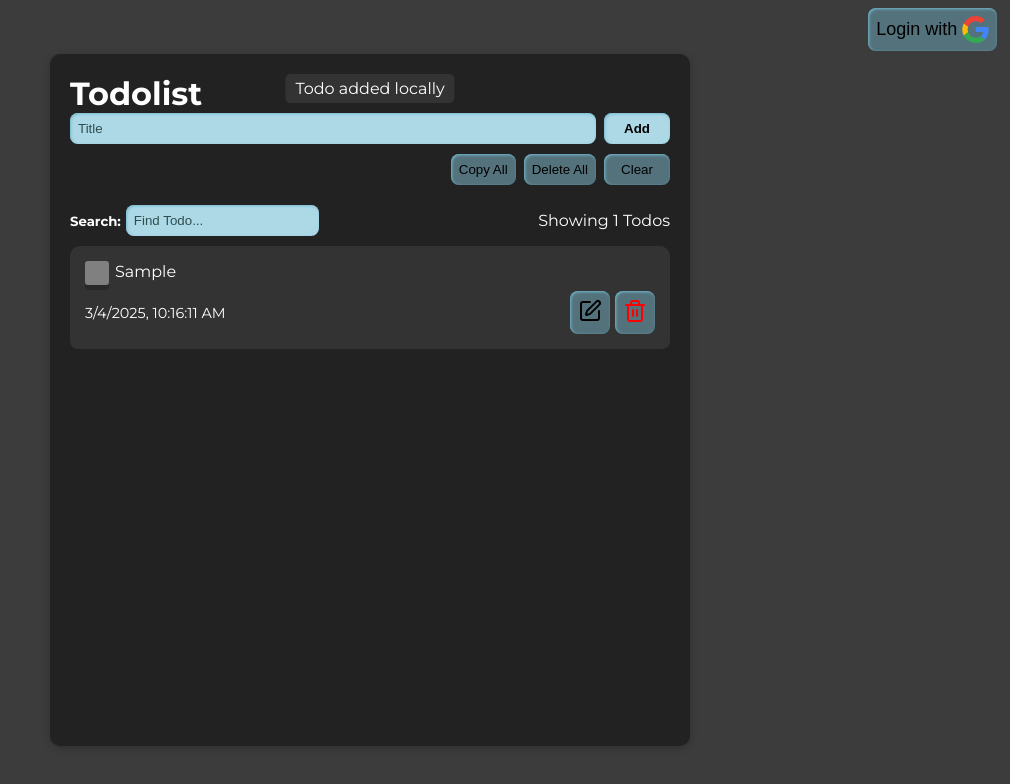
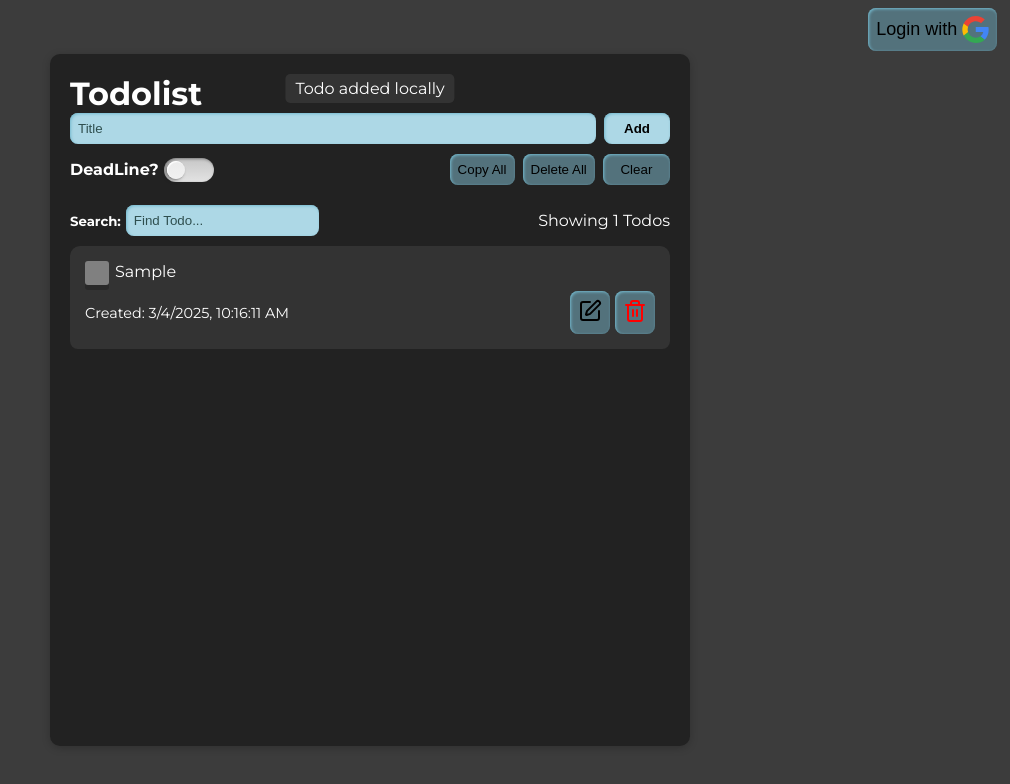
Before and after one commit to Gautam7352/algoTodoList, a React (Vite) app in the folder crud-frontend/: page / in a window 1280 px wide. Both pictures are taken after typing "Sample" into the empty fields and a click on the input "Add". Shown: the top 784 px of the page, without its empty margins (270-1280 px from the left). Built offline with nearby package versions, Linux system fonts and the light colour scheme; no server answers.

Commit message:
added deadline

```diff
--- a/crud-frontend/src/components/Todos.jsx
+++ b/crud-frontend/src/components/Todos.jsx
@@ -11,6 +11,10 @@ const Todos = () => {
     loading,
     input,
     setInput,
+    deadlineToggle,
+    setdeadlineToggle,
+    deadline,
+    setdeadline,
     msg,
     updateId,
     setUpdateId,
@@ -20,7 +24,8 @@ const Todos = () => {
     deleteTodo,
     deleteAllTodos,
     toggleCompletion,
-    copyAllTodos
+    copyAllTodos,
+    resetForm
   } = useTodos();
 
   return (
@@ -50,13 +55,28 @@ const Todos = () => {
         type="submit" value={updateId ? "Update" : "Add"} />
           </div>
         <div className="moreOptions">
+            <div className="deadline">
+              <label id="deadlineLabel" htmlFor="deadlineToggle">
+                DeadLine?
+                <input type="checkbox" checked={deadlineToggle}
+                  onChange={() => setdeadlineToggle(prev => !prev)}
+                  name="deadline" id="deadlineToggle" />
+              </label>
+              {deadlineToggle && (
+                <input type="datetime-local" value={deadline}
+                  onChange={e => setdeadline(e.target.value)}
+                  name="deadline" id="deadline" />
+              )}
+            </div>
+          <div className="otherOptions">
             <button id="copyAll" type="button" onClick={copyAllTodos} title="Copy whole todolist with formatting.">Copy All</button>
             <button id="deleteAll" type="button" onClick={deleteAllTodos}>
               Delete All
             </button>
-          <button id="clearBtn" type="button" onClick={() => { setInput(""); setUpdateId(null); }}>
+            <button id="clearBtn" type="button" onClick={() => resetForm()}>
               {updateId ? "Cancel" : "Clear"}
             </button>
+          </div>
         </div>
       </form>
       <div className="search-container">
@@ -96,9 +116,16 @@ const Todos = () => {
                 <div className="todo-title">{todo.title}</div>
               </div>
               <div className="todo-footer">
+                <div className="todoDates">
+                  {todo.deadline&&
+                    <div className="todoDeadline">
+                      Deadline: {new Date(todo.deadline).toLocaleString()}
+                    </div>
+                  }
                   <span className="todoDate">
-                  {new Date(todo.time).toLocaleString()}
+                    Created: {new Date(todo.time).toLocaleString()}
                   </span>
+                </div>
                 <div className="todo-options">
                   <button onClick={() => editTodo(todo._id)}>
                     <SquarePen color="black" />
--- a/crud-frontend/src/index.css
+++ b/crud-frontend/src/index.css
@@ -107,13 +107,24 @@ form {
   width: 11%;
   font-weight: bold;
 }
+.deadline{
+  display: flex;
+  align-items: center;
+  gap: 5px;
+}
 .moreOptions{
   display: flex;
+  justify-content: space-between;
+  gap: 0.5em
+}
+.otherOptions{
+  display: flex;
   justify-content: end;
-  gap: 0.5em;
+  width: 40%;
+  gap: 0.5em
 }
 #clearBtn{
-  width: 11%;
+  width: 28%;
 }
 input, button {
    padding:  8px;
@@ -338,3 +349,70 @@ button {
 
   }
 }
+
+
+
+/* deadline toggle css from codepen */
+#deadlineToggle {
+  width: 50px; /* Smaller width */
+  height: 24px; /* Smaller height */
+  border-radius: 12px;
+  position: relative;
+  appearance: none;
+  -webkit-appearance: none;
+  background: linear-gradient(#c6c6c6, #e3e3e3);
+  box-shadow: inset 1px 1px 3px rgba(0, 0, 0, 0.4);
+  cursor: pointer;
+  transition: background 0.3s ease-in-out;
+}
+
+#deadlineToggle:checked {
+  background: linear-gradient(#bfe09c, #c8eca0);
+  box-shadow: inset 1px 1px 3px rgba(0, 0, 0, 0.4);
+}
+
+#deadlineToggle::before {
+  content: "";
+  position: absolute;
+  width: 18px;
+  height: 18px;
+  top: 3px;
+  left: 3px;
+  border-radius: 50%;
+  background: linear-gradient(#ebebeb, #f1f1f1);
+  box-shadow: -2px 2px 4px rgba(0, 0, 0, 0.2),
+              -1px 1px 2px rgba(0, 0, 0, 0.3),
+              inset 1px 1px 1px #ffffff;
+  transition: left 0.3s ease-in-out;
+}
+
+#deadlineToggle:checked::before {
+  left: 28px;
+  background: #f1f1f1;
+}
+
+.deadline {
+  display: flex;
+  align-items: center;
+  gap: 8px;
+}
+
+.deadline label {
+  display: flex;
+  align-items: center;
+  gap: 5px;
+  font-weight: bold;
+  cursor: pointer;
+}
+
+.moreOptions {
+  display: flex;
+  justify-content: space-between;
+  gap: 0.5em;
+}
+
+#deadline {
+  padding: 5px;
+  font-size: 14px;
+
+}
--- a/crud-frontend/src/utils/useTodos.js
+++ b/crud-frontend/src/utils/useTodos.js
@@ -9,9 +9,17 @@ const useTodos = () => {
   const [search, setSearch] = useState("");
   const [loading, setLoading] = useState(false);
   const [input, setInput] = useState("");
+  const [deadlineToggle, setdeadlineToggle] = useState(false)
+  const [deadline, setdeadline] = useState(null)
   const [msg, setMsg] = useState("");
   const [updateId, setUpdateId] = useState(null);
 
+  const resetForm =()=>{
+    setInput("");
+    setdeadline(null)
+    setdeadlineToggle(false)
+    setUpdateId(null)
+  }
   // Fetch todos when component mounts
   useEffect(() => {
     getTodos();
@@ -54,7 +62,7 @@ const useTodos = () => {
         .get("/todos")
         .then((res) => settodolist(res.data.todos))
         .catch(() => setMsg("Error fetching Todos"))
-        .finally(() => setLoading(false));
+        .finally(() =>{ setLoading(false);console.log(todolist)});
     } else {
       const localTodos = JSON.parse(localStorage.getItem("todos")) || [];
       settodolist(localTodos);
@@ -73,8 +81,12 @@ const useTodos = () => {
     e.preventDefault();
     setLoading(true);
     if (isUserLoggedIn()) {
+      const newTodo = {
+        title:input,
+        deadline
+      }
       api
-        .post("/create-todo", { title: input })
+        .post("/create-todo", newTodo)
         .then((res) => {
           setMsg(res.data.message);
           getTodos();
@@ -82,7 +94,7 @@ const useTodos = () => {
         .catch(() => setMsg("Failed to add todo"))
         .finally(() => {
           setLoading(false);
-          setInput("");
+          resetForm()
         });
     } else {
       const newTodo = {
@@ -90,20 +102,41 @@ const useTodos = () => {
         title: input,
         completed: false,
         time: new Date(),
+        deadline
       };
       const updatedTodos = [...todolist, newTodo];
       saveLocalTodos(updatedTodos);
       setMsg("Todo added locally");
       setLoading(false);
-      setInput("");
+      resetForm()
     }
   };
+  const formatDateTimeLocal = (isoString) => {
+    if (!isoString) return "";
 
+    const date = new Date(isoString); // Convert ISO string to Date object
+    const localISOString = new Date(date.getTime() - date.getTimezoneOffset() * 60000)
+      .toISOString()
+      .slice(0, 16); // Format correctly for <input type="datetime-local">
+
+    return localISOString;
+  };
+
+  // When setting the state initially
   // Set todo for editing
   const editTodo = (id) => {
     setUpdateId(id);
     const todoNow = todolist.find((item) => item._id === id);
-    if (todoNow) setInput(todoNow.title);
+    if (todoNow){
+      setInput(todoNow.title);
+      if(todoNow.deadline){
+        setdeadlineToggle(true)
+        setdeadline(formatDateTimeLocal(todoNow.deadline));
+        }else{
+          setdeadline(null)
+          setdeadlineToggle(false)
+        }
+      }
   };
 
   // Handle update (edit) submission
@@ -111,13 +144,17 @@ const useTodos = () => {
     e.preventDefault();
     setLoading(true);
     if (isUserLoggedIn()) {
+      const newTodo = {
+        title:input,
+        deadline
+      }
       api
-        .patch(`/update-todo/${updateId}`, { title: input })
+        .patch(`/update-todo/${updateId}`,newTodo)
         .then((res) => {
           setMsg(res.data.message);
           settodolist((items) =>
             items.map((item) =>
-              item._id === updateId ? { ...item, title: input } : item
+              item._id === updateId ? { ...item, title: input, deadline } : item
             )
           );
         })
@@ -125,17 +162,17 @@ const useTodos = () => {
         .finally(() => {
           setLoading(false);
           setUpdateId(null);
-          setInput("");
+          resetForm()
         });
     } else {
       const updatedTodos = todolist.map((todo) =>
-        todo._id === updateId ? { ...todo, title: input } : todo
+        todo._id === updateId ? { ...todo, title: input, deadline } : todo
       );
       saveLocalTodos(updatedTodos);
       setMsg("Todo updated locally");
       setLoading(false);
       setUpdateId(null);
-      setInput("");
+      resetForm()
     }
   };
 
@@ -246,6 +283,10 @@ const useTodos = () => {
     loading,
     input,
     setInput,
+    deadlineToggle,
+    setdeadlineToggle,
+    deadline,
+    setdeadline,
     msg,
     updateId,
     setUpdateId,
@@ -255,7 +296,8 @@ const useTodos = () => {
     deleteTodo,
     deleteAllTodos,
     toggleCompletion,
-    copyAllTodos
+    copyAllTodos,
+    resetForm
   };
 };
 
```
Lines whose indentation alone changed are shown as unchanged.
